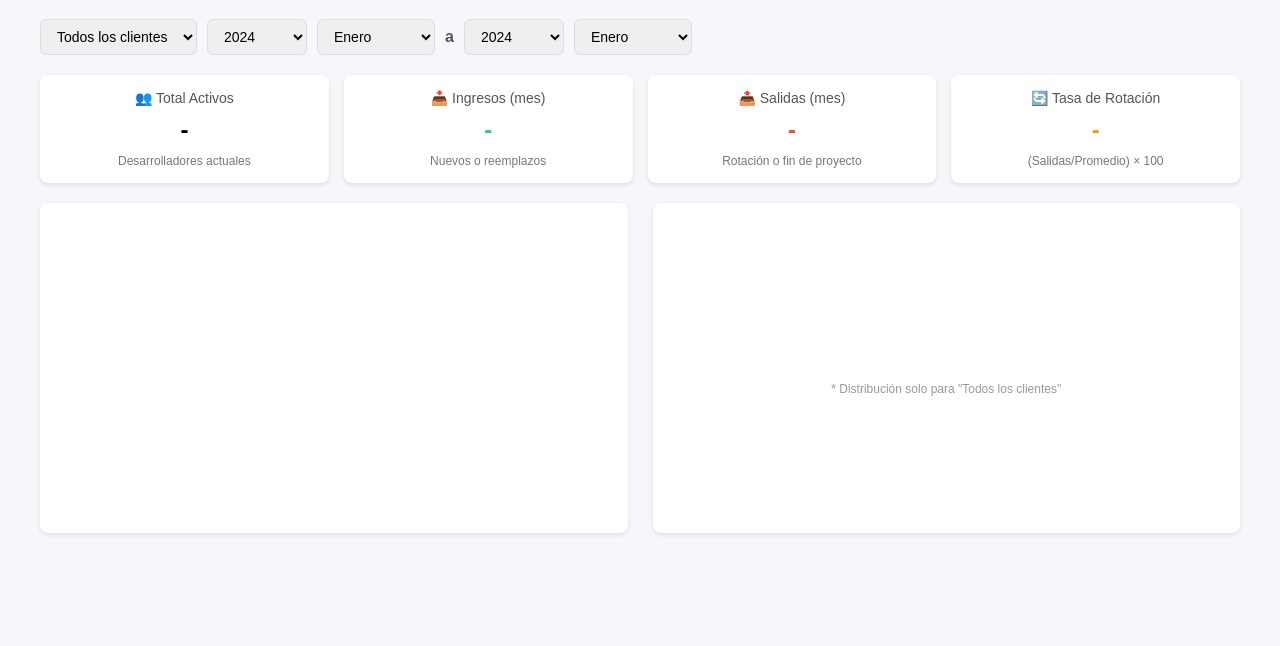
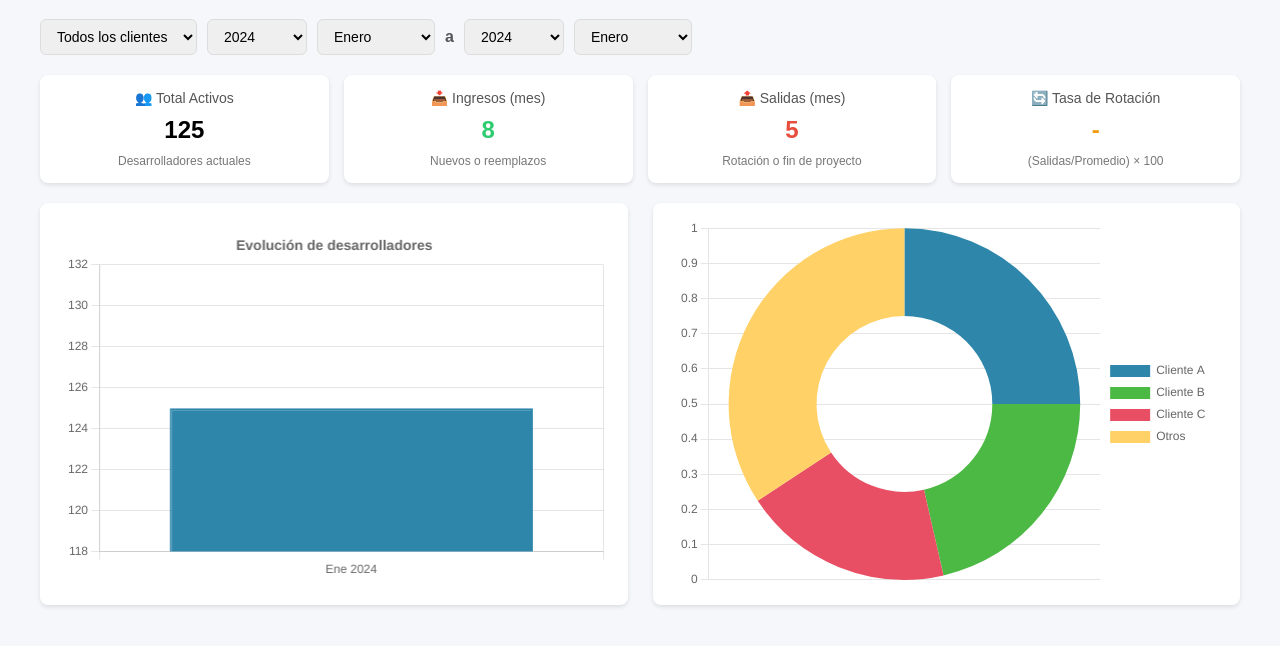
Before and after one commit to JC-23p/Dashboard, a plain HTML site: page index.html in a window 1280 px wide. Shown: the part 82-728 px from the top of the page. Drawn offline with nearby package versions, Linux system fonts and the light colour scheme.

Commit message:
fron to2
fronm to 2

```diff
--- a/data.json
+++ b/data.json
@@ -38,5 +38,39 @@
       "hired": [4, 2, 3, 1],
       "exits": [3, 1, 2, 0]
     }
+  },
+  "client-b": {
+    "2023": {
+      "totals": [25, 28, 30, 32, 35, 38, 40, 42, 40, 38, 40, 42],
+      "hired": [2, 1, 3, 2, 1, 3, 2, 3, 0, 1, 2, 3],
+      "exits": [1, 0, 1, 2, 3, 1, 2, 1, 3, 0, 1, 2]
+    },
+    "2024": {
+      "totals": [42, 45, 47, 50, 52, 55, 53, 50, 48, 45, 47, 50],
+      "hired": [3, 2, 1, 4, 2, 3, 0, 1, 2, 1, 3, 4],
+      "exits": [2, 1, 3, 1, 2, 4, 3, 2, 1, 3, 0, 1]
+    },
+    "2025": {
+      "totals": [50, 52, 55, 53],
+      "hired": [3, 2, 4, 1],
+      "exits": [1, 0, 2, 3]
+    }
+  },
+  "client-c": {
+    "2023": {
+      "totals": [20, 22, 25, 28, 30, 32, 35, 38, 40, 42, 45, 48],
+      "hired": [1, 2, 3, 2, 1, 3, 2, 3, 2, 3, 4, 3],
+      "exits": [0, 1, 0, 2, 1, 0, 1, 2, 0, 1, 0, 2]
+    },
+    "2024": {
+      "totals": [48, 50, 52, 55, 58, 60, 62, 65, 68, 70, 72, 75],
+      "hired": [2, 3, 1, 4, 3, 2, 3, 4, 3, 2, 3, 4],
+      "exits": [1, 0, 2, 1, 0, 2, 1, 0, 1, 2, 0, 1]
+    },
+    "2025": {
+      "totals": [75, 78, 80, 82],
+      "hired": [3, 2, 3, 1],
+      "exits": [1, 0, 1, 2]
     }
   }
+}
--- a/script.js
+++ b/script.js
@@ -15,9 +15,9 @@ document.addEventListener('DOMContentLoaded', async () => {
         console.log("Datos cargados:", currentData);
 
         // Configurar eventos
-        document.getElementById('client-filter').addEventListener('change', updateDashboard);
-        document.getElementById('year-filter').addEventListener('change', updateDashboard);
-        document.getElementById('month-filter').addEventListener('change', updateDashboard);
+        ['client-filter', 'year-from', 'month-from', 'year-to', 'month-to'].forEach(id => {
+            document.getElementById(id).addEventListener('change', updateDashboard);
+        });
 
         // Carga inicial
         updateDashboard();
@@ -27,46 +27,66 @@ document.addEventListener('DOMContentLoaded', async () => {
     }
 });
 
-// Función para cargar meses disponibles
-function loadMonthFilter(monthsData) {
-    const monthSelect = document.getElementById('month-filter');
-    monthSelect.innerHTML = '<option value="all">Todos los meses</option>';
+// Función para filtrar por rango de fechas
+function filterByDateRange(clientData, yearFrom, monthFrom, yearTo, monthTo) {
+    const result = {
+        totals: [],
+        hired: [],
+        exits: [],
+        clients: clientData[yearFrom]?.clients || [],
+        clientsData: clientData[yearFrom]?.clientsData || []
+    };
 
-    const monthNames = ['Ene', 'Feb', 'Mar', 'Abr', 'May', 'Jun', 'Jul', 'Ago', 'Sep', 'Oct', 'Nov', 'Dic'];
-    const monthsWithData = monthNames.slice(0, monthsData.totals.length);
+    // Convertir a números
+    yearFrom = parseInt(yearFrom);
+    monthFrom = parseInt(monthFrom) - 1; // Ajustar a índice 0-based
+    yearTo = parseInt(yearTo);
+    monthTo = parseInt(monthTo) - 1;
 
-    monthsWithData.forEach((month, index) => {
-        monthSelect.innerHTML += `<option value="${index}">${month}</option>`;
-    });
+    // Validar rango
+    if (yearFrom > yearTo || (yearFrom === yearTo && monthFrom > monthTo)) {
+        alert("La fecha de inicio debe ser anterior a la fecha de fin");
+        return result;
+    }
 
-    monthSelect.disabled = false;
-    console.log("Meses cargados:", monthsWithData);
+    // Iterar por cada año y mes en el rango
+    for (let year = yearFrom; year <= yearTo; year++) {
+        if (!clientData[year]) continue;
+
+        const startMonth = (year === yearFrom) ? monthFrom : 0;
+        const endMonth = (year === yearTo) ? monthTo : 11;
+
+        for (let month = startMonth; month <= endMonth; month++) {
+            if (clientData[year].totals[month] !== undefined) {
+                result.totals.push(clientData[year].totals[month]);
+                result.hired.push(clientData[year].hired[month]);
+                result.exits.push(clientData[year].exits[month]);
+            }
+        }
+    }
+
+    return result;
 }
 
 // Actualizar dashboard completo
 function updateDashboard() {
     try {
         const client = document.getElementById('client-filter').value;
-        const year = document.getElementById('year-filter').value;
-        const monthSelect = document.getElementById('month-filter');
+        const yearFrom = document.getElementById('year-from').value;
+        const monthFrom = document.getElementById('month-from').value;
+        const yearTo = document.getElementById('year-to').value;
+        const monthTo = document.getElementById('month-to').value;
 
-        console.log(`Filtrando por: ${client}, ${year}`);
+        console.log(`Filtrando por: ${client}, ${yearFrom}-${monthFrom} a ${yearTo}-${monthTo}`);
 
-        const filteredData = currentData[client]?.[year];
-        if (!filteredData) throw new Error(`No hay datos para ${client} en ${year}`);
+        const clientData = currentData[client];
+        if (!clientData) throw new Error(`No hay datos para ${client}`);
 
-        // Actualizar selector de meses si es necesario
-        if (monthSelect.disabled || monthSelect.dataset.currentYear !== year) {
-            loadMonthFilter(filteredData);
-            monthSelect.dataset.currentYear = year;
-        }
+        const filteredData = filterByDateRange(clientData, yearFrom, monthFrom, yearTo, monthTo);
 
-        const month = monthSelect.value;
-        const finalData = month === "all" ? filteredData : filterDataByMonth(filteredData, parseInt(month));
-
-        console.log("Datos finales:", finalData);
-        updateKPIs(finalData);
-        updateCharts(finalData, client, year, month);
+        console.log("Datos finales:", filteredData);
+        updateKPIs(filteredData);
+        updateCharts(filteredData, client, yearFrom, yearTo);
 
     } catch (error) {
         console.error('Error en updateDashboard:', error);
@@ -75,26 +95,37 @@ function updateDashboard() {
 
 // Actualizar KPIs
 function updateKPIs(data) {
+    if (data.totals.length === 0) {
+        document.getElementById('total').textContent = '-';
+        document.getElementById('hired').textContent = '-';
+        document.getElementById('exits').textContent = '-';
+        document.getElementById('rotation').textContent = '-';
+        return;
+    }
+
     const lastIndex = data.totals.length - 1;
     const total = data.totals[lastIndex];
     const hired = data.hired[lastIndex];
     const exits = data.exits[lastIndex];
 
     // Calcular rotación
-    const prevTotal = data.totals[lastIndex - 1] || total;
-    const rotation = ((exits / ((total + prevTotal) / 2)) * 100).toFixed(1);
+    let rotation = '-';
+    if (data.totals.length > 1) {
+        const prevTotal = data.totals[lastIndex - 1] || total;
+        rotation = ((exits / ((total + prevTotal) / 2)) * 100).toFixed(1) + '%';
+    }
 
     // Actualizar DOM
     document.getElementById('total').textContent = total;
     document.getElementById('hired').textContent = hired;
     document.getElementById('exits').textContent = exits;
-    document.getElementById('rotation').textContent = `${rotation}%`;
+    document.getElementById('rotation').textContent = rotation;
 
     console.log("KPIs actualizados:", {total, hired, exits, rotation});
 }
 
 // Actualizar gráficos
-function updateCharts(data, client, year, month) {
+function updateCharts(data, client, yearFrom, yearTo) {
     console.log("Actualizando gráficos...");
     const ctxEvolution = document.getElementById('evolution-chart');
     const ctxDistribution = document.getElementById('distribution-chart');
@@ -103,23 +134,40 @@ function updateCharts(data, client, year, month) {
     if (charts.evolution) charts.evolution.destroy();
     if (charts.distribution) charts.distribution.destroy();
 
-    // Preparar labels
+    // Preparar labels para el eje X
     const monthLabels = ['Ene', 'Feb', 'Mar', 'Abr', 'May', 'Jun', 'Jul', 'Ago', 'Sep', 'Oct', 'Nov', 'Dic'];
-    const labels = month === "all"
-        ? monthLabels.slice(0, data.totals.length)
-        : [`${monthLabels[month]} ${year}`];
+    const labels = [];
+
+    // Generar labels descriptivos para el rango seleccionado
+    if (data.totals.length <= 1) {
+        const monthIndex = parseInt(document.getElementById('month-from').value) - 1;
+        labels.push(`${monthLabels[monthIndex]} ${yearFrom}`);
+    } else {
+        // Para rangos más largos, mostrar año-mes
+        let currentYear = parseInt(yearFrom);
+        let currentMonth = parseInt(document.getElementById('month-from').value) - 1;
+
+        for (let i = 0; i < data.totals.length; i++) {
+            labels.push(`${monthLabels[currentMonth]} ${currentYear}`);
+            currentMonth++;
+            if (currentMonth > 11) {
+                currentMonth = 0;
+                currentYear++;
+            }
+        }
+    }
 
     // 1. Gráfico de evolución
     charts.evolution = new Chart(ctxEvolution, {
-        type: month === "all" ? 'line' : 'bar',
+        type: data.totals.length > 1 ? 'line' : 'bar',
         data: {
             labels: labels,
             datasets: [{
-                label: client === "all" ? `Total (${year})` : `Total (${client})`,
-                data: month === "all" ? data.totals : [data.totals[0]],
+                label: client === "all" ? `Total` : `Total (${client})`,
+                data: data.totals,
                 borderColor: '#2E86AB',
-                backgroundColor: month === "all" ? 'rgba(46, 134, 171, 0.1)' : '#2E86AB',
-                fill: month === "all",
+                backgroundColor: data.totals.length > 1 ? 'rgba(46, 134, 171, 0.1)' : '#2E86AB',
+                fill: data.totals.length > 1,
                 tension: 0.3,
                 borderWidth: 2
             }]
@@ -130,17 +178,23 @@ function updateCharts(data, client, year, month) {
     // 2. Gráfico de distribución (solo para "all")
     if (client === "all" && data.clients && data.clientsData) {
         charts.distribution = new Chart(ctxDistribution, {
-            type: 'bar',
+            type: 'doughnut',
             data: {
                 labels: data.clients,
                 datasets: [{
-                    label: 'Distribución',
                     data: data.clientsData,
                     backgroundColor: ['#2E86AB', '#4CB944', '#E94F64', '#FFD166'],
                     borderWidth: 0
                 }]
             },
-            options: getChartOptions('Distribución por cliente')
+            options: {
+                ...getChartOptions('Distribución por cliente'),
+                plugins: {
+                    legend: {
+                        position: 'right'
+                    }
+                }
+            }
         });
         document.querySelector('.chart-message').style.display = 'none';
     } else {
@@ -150,24 +204,13 @@ function updateCharts(data, client, year, month) {
     console.log("Gráficos actualizados");
 }
 
-// Función auxiliar: Filtrar datos por mes
-function filterDataByMonth(data, monthIndex) {
-    return {
-        totals: [data.totals[monthIndex]],
-        hired: [data.hired[monthIndex]],
-        exits: [data.exits[monthIndex]],
-        clients: data.clients,
-        clientsData: data.clientsData
-    };
-}
-
 // Configuración común de gráficos
 function getChartOptions(title) {
     return {
         responsive: true,
         maintainAspectRatio: false,
         plugins: {
-            legend: { display: false },
+            legend: { display: title.includes('Evolución') ? false : true },
             title: {
                 display: true,
                 text: title,
@@ -188,46 +231,3 @@ window.addEventListener('resize', () => {
     if (charts.evolution) charts.evolution.resize();
     if (charts.distribution) charts.distribution.resize();
 });
-
-function filterByDateRange(data, yearFrom, monthFrom, yearTo, monthTo) {
-    const result = {
-        totals: [],
-        hired: [],
-        exits: [],
-        clients: data.clients,
-        clientsData: data.clientsData
-    };
-
-    // Convertir fechas a índices
-    const startIndex = (parseInt(yearFrom) - 2023) * 12 + parseInt(monthFrom);
-    const endIndex = (parseInt(yearTo) - 2023) * 12 + parseInt(monthTo);
-
-    // Filtrar datos
-    for (let year in data) {
-        for (let month = 0; month < 12; month++) {
-            const currentIndex = (parseInt(year) - 2023) * 12 + month;
-            if (currentIndex >= startIndex && currentIndex <= endIndex) {
-                if (data[year].totals[month] !== undefined) {
-                    result.totals.push(data[year].totals[month]);
-                    result.hired.push(data[year].hired[month]);
-                    result.exits.push(data[year].exits[month]);
-                }
-            }
-        }
-    }
-
-    return result;
-}
-
-function updateDashboard() {
-    const client = document.getElementById('client-filter').value;
-    const yearFrom = document.getElementById('year-from').value;
-    const monthFrom = document.getElementById('month-from').value;
-    const yearTo = document.getElementById('year-to').value;
-    const monthTo = document.getElementById('month-to').value;
-
-    const filteredData = filterByDateRange(currentData[client], yearFrom, monthFrom, yearTo, monthTo);
-
-    updateKPIs(filteredData);
-    updateCharts(filteredData, client, yearFrom, yearTo);
-}
--- a/style.css
+++ b/style.css
@@ -14,9 +14,15 @@ body {
 /* Filtros */
 .filters {
     display: flex;
-    gap: 15px;
+    gap: 10px;
+    align-items: center;
     margin: 20px 0;
     flex-wrap: wrap;
+}
+
+.filters span {
+    font-weight: bold;
+    color: #555;
 }
 
 .filter-dropdown {
@@ -24,7 +30,7 @@ body {
     border-radius: 6px;
     border: 1px solid #ddd;
     font-size: 14px;
-    min-width: 150px;
+    min-width: 100px;
 }
 
 .filter-dropdown:disabled {
@@ -107,22 +113,3 @@ body {
         width: 100%;
     }
 }
-.filters {
-    display: flex;
-    gap: 10px;
-    align-items: center;
-    flex-wrap: wrap;
-}
-
-.filters span {
-    font-weight: bold;
-    color: #555;
-}
-
-.filter-dropdown {
-    padding: 8px 12px;
-    border-radius: 6px;
-    border: 1px solid #ddd;
-    font-size: 14px;
-    min-width: 100px;
-}
```
Also changed, not shown: index.html (indentation only). Lines whose indentation alone changed are shown as unchanged.
